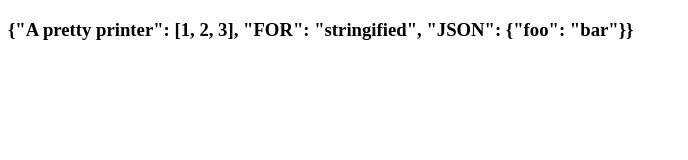
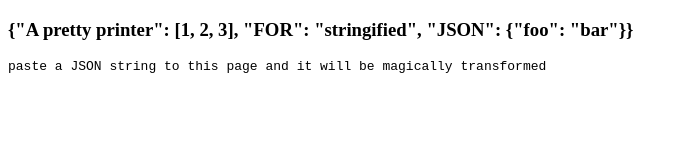
Before and after one commit to coleww/json-formatter, a website with bundled scripts: page index.html in a window 1280 px wide. Shown: the whole page, without its empty margins (0-688 px from the left). Built offline with nearby package versions, Linux system fonts and the light colour scheme.

Commit message:
add some helpful instructions

```diff
--- a/index.html
+++ b/index.html
@@ -6,7 +6,7 @@
   </head>
   <body>
     <h3>{"A pretty printer": [1, 2, 3], "FOR": "stringified", "JSON": {"foo": "bar"}}</h3>
-    <pre class="formatted"></pre>
+    <pre class="formatted">paste a JSON string to this page and it will be magically transformed</pre>
     <script src="bundle.js"></script>
   </body>
 </html>
```
